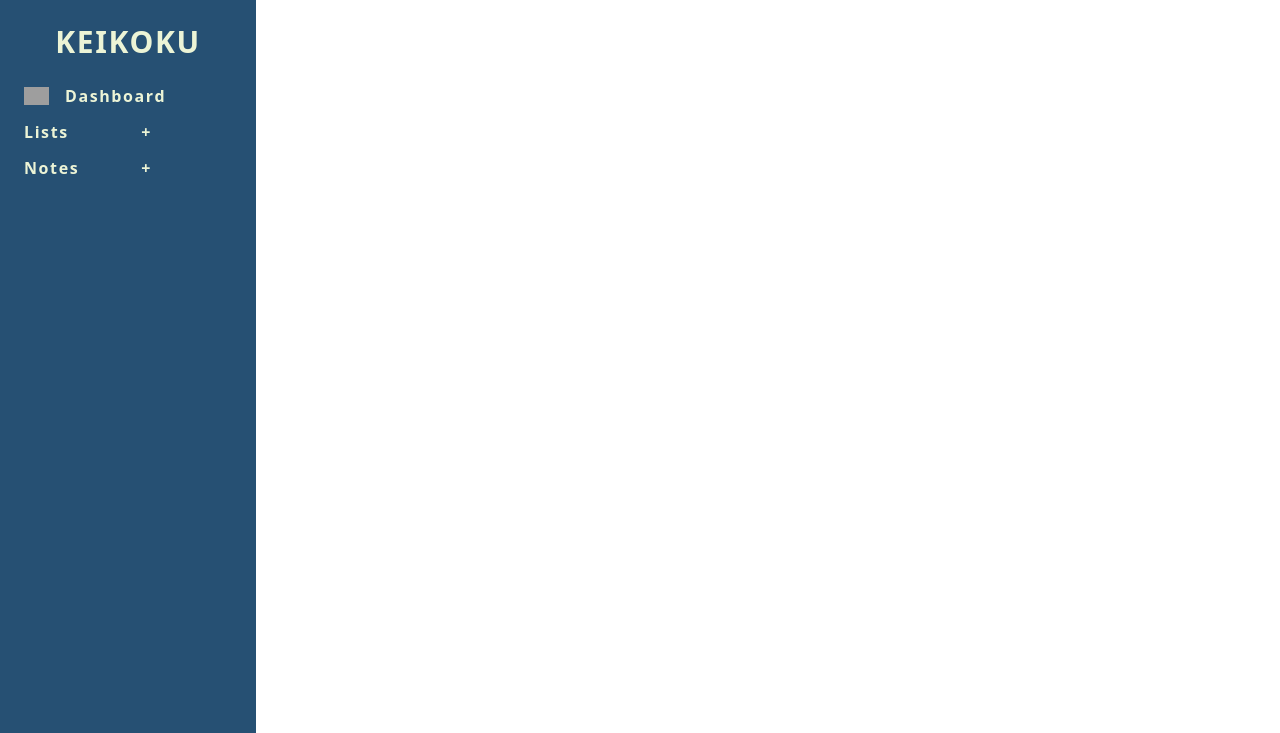
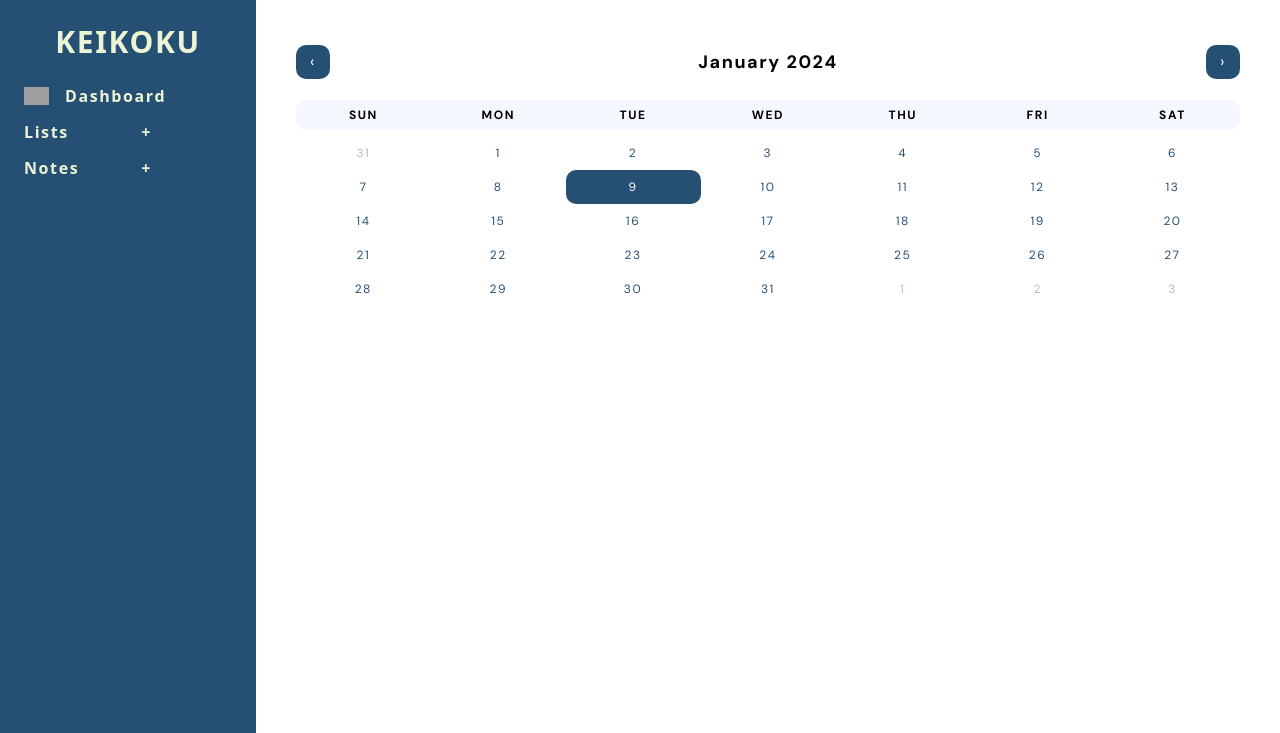
Before and after one commit to XNeyMo/Keikoku, an Astro site: page /dashboard in a window 1280 px wide. Shown: the top 733 px of the page. Built offline with nearby package versions, Linux system fonts and the light colour scheme; Astro itself is replaced by a stand-in of ours; grey boxes are pictures that could not be loaded.

Commit message:
Calendar Component Added

```diff
--- a/package.json
+++ b/package.json
@@ -18,6 +18,7 @@
     "astro": "^4.0.7",
     "firebase": "^10.7.1",
     "react": "^18.2.0",
+    "react-calendar": "^4.7.0",
     "react-dom": "^18.2.0",
     "react-router-dom": "^6.21.1",
     "tailwindcss": "^3.4.0",
--- /dev/null
+++ b/public/assets/Schedule.css
@@ -0,0 +1,158 @@
+@import url("https://fonts.googleapis.com/css2?family=DM+Sans:ital,wght@0,400;0,500;0,700;1,400;1,500;1,700&display=swap");
+/* LIGHT MODE + GENERAL */
+
+.react-calendar {
+  border: unset;
+  background-color: transparent;
+  font-family: "DM Sans", sans-serif;
+  width: 100%;
+}
+.react-calendar__navigation__prev2-button {
+  display: none;
+}
+.react-calendar__navigation__next2-button {
+  display: none;
+}
+.react-calendar__navigation {
+  align-items: center;
+}
+abbr[title] {
+  border-bottom: none;
+  -webkit-text-decoration: unset;
+  text-decoration: unset;
+  -webkit-text-decoration: unset;
+  -webkit-text-decoration: unset;
+  text-decoration: unset !important;
+}
+.react-calendar__navigation__prev-button {
+  background-color: #265073 !important;
+  border-radius: 10px;
+  min-width: 34px !important;
+  height: 34px !important;
+  color: white;
+}
+.react-calendar__navigation__next-button {
+  background-color: #265073 !important;
+  border-radius: 10px;
+  min-width: 34px !important;
+  width: 34px !important;
+  height: 34px !important;
+  color: white;
+}
+.react-calendar__navigation__label {
+  font-weight: 700 !important;
+  font-size: 18px;
+}
+.react-calendar__navigation__label:hover,
+.react-calendar__navigation__label:focus {
+  background-color: unset !important;
+  border-radius: 10px;
+}
+.react-calendar__tile {
+  font-size: 12px;
+  display: flex;
+  align-items: center;
+  justify-content: center;
+  padding: 0px !important;
+  height: 34px !important;
+  color: #265073;
+}
+.react-calendar__month-view__weekdays {
+  background-color: #f4f7fe;
+  border-radius: 10px;
+  margin-bottom: 6px;
+}
+.react-calendar__tile--now,
+.react-calendar__tile--now:enabled:hover,
+.react-calendar__tile--now:enabled:focus {
+  background-color: #f4f7fe;
+  border-radius: 10px;
+}
+.react-calendar__month-view__days__day--neighboringMonth {
+  color: #b0bbd5;
+}
+.react-calendar__tile--active,
+.react-calendar__tile--active:enabled:hover,
+.react-calendar__tile--active:enabled:focus {
+  background: #265073;
+  border-radius: 10px;
+  color: white;
+}
+.react-calendar__tile--range,
+.react-calendar__tile--range:enabled:hover,
+.react-calendar__tile--range:enabled:focus {
+  background: #f4f7fe;
+  color: #265073;
+  border-radius: 0px;
+}
+.react-calendar__tile--rangeStart,
+.react-calendar__tile--rangeStart:enabled:hover,
+.react-calendar__tile--rangeStart:enabled:focus {
+  background: #265073;
+  border-top-left-radius: 10px;
+  border-bottom-left-radius: 10px;
+  color: white;
+}
+.react-calendar__tile--rangeEnd,
+.react-calendar__tile--rangeEnd:enabled:hover,
+.react-calendar__tile--rangeEnd:enabled:focus {
+  background: #265073;
+  border-top-right-radius: 10px;
+  border-bottom-right-radius: 10px;
+  color: white;
+}
+
+/* DARK MODE */
+
+body.chakra-ui-dark .react-calendar {
+  border-radius: 30px;
+}
+body.chakra-ui-dark .react-calendar__navigation__prev-button {
+  background-color: #265073 !important;
+}
+body.chakra-ui-dark .react-calendar__navigation__next-button {
+  background-color: #265073 !important;
+  color: white;
+}
+body.chakra-ui-dark .react-calendar__tile {
+  color: white;
+}
+body.chakra-ui-dark .react-calendar__tile:enabled:hover,
+body.chakra-ui-dark .react-calendar__tile:enabled:focus {
+  background-color: rgba(255, 255, 255, 0.1);
+}
+body.chakra-ui-dark .react-calendar__month-view__weekdays {
+  background-color: rgba(255, 255, 255, 0.1);
+}
+body.chakra-ui-dark .react-calendar__tile--now,
+body.chakra-ui-dark .react-calendar__tile--now:enabled:hover,
+body.chakra-ui-dark .react-calendar__tile--now:enabled:focus {
+  background-color: rgba(255, 255, 255, 0.1);
+}
+body.chakra-ui-dark .react-calendar__month-view__days__day--neighboringMonth {
+  color: #b0bbd5;
+}
+body.chakra-ui-dark .react-calendar__tile--active,
+body.chakra-ui-dark .react-calendar__tile--active:enabled:hover,
+body.chakra-ui-dark .react-calendar__tile--active:enabled:focus {
+  background: #265073;
+  color: white;
+}
+body.chakra-ui-dark .react-calendar__tile--range,
+body.chakra-ui-dark .react-calendar__tile--range:enabled:hover,
+body.chakra-ui-dark .react-calendar__tile--range:enabled:focus {
+  background: rgba(255, 255, 255, 0.1);
+  color: #265073;
+}
+body.chakra-ui-dark .react-calendar__tile--rangeStart,
+body.chakra-ui-dark .react-calendar__tile--rangeStart:enabled:hover,
+body.chakra-ui-dark .react-calendar__tile--rangeStart:enabled:focus {
+  background: #265073;
+  color: white;
+}
+body.chakra-ui-dark .react-calendar__tile--rangeEnd,
+body.chakra-ui-dark .react-calendar__tile--rangeEnd:enabled:hover,
+body.chakra-ui-dark .react-calendar__tile--rangeEnd:enabled:focus {
+  background: #265073;
+  color: white;
+}
--- /dev/null
+++ b/src/components/Schedule.jsx
@@ -0,0 +1,15 @@
+import React from 'react'
+import { useState } from 'react';
+import Calendar from 'react-calendar';
+import 'react-calendar/dist/Calendar.css';
+import '/public/assets/Schedule.css'
+
+function Schedule() {
+    const [date, setDate] = useState(new Date());
+
+    return (
+        <Calendar onChange={setDate} value={date} locale={"en-US"}/>
+    )
+}
+
+export default Schedule
--- a/src/layouts/Layout.astro
+++ b/src/layouts/Layout.astro
@@ -97,7 +97,7 @@ const { title } = Astro.props;
 			</fieldset>
 		</form>
 
-		<slot class="w-4/5" />
+		<slot />
 	</body>
 </html>
 
--- a/src/pages/dashboard.astro
+++ b/src/pages/dashboard.astro
@@ -1,7 +1,10 @@
 ---
+import Schedule from '../components/Schedule';
 import Layout from '../layouts/Layout.astro';
 ---
 
 <Layout title='Keikoku'>
-
+    <div class="p-10 w-4/5">
+        <Schedule client:load />
+    </div>
 </Layout>
```
Also changed, not shown: 1 other file.
